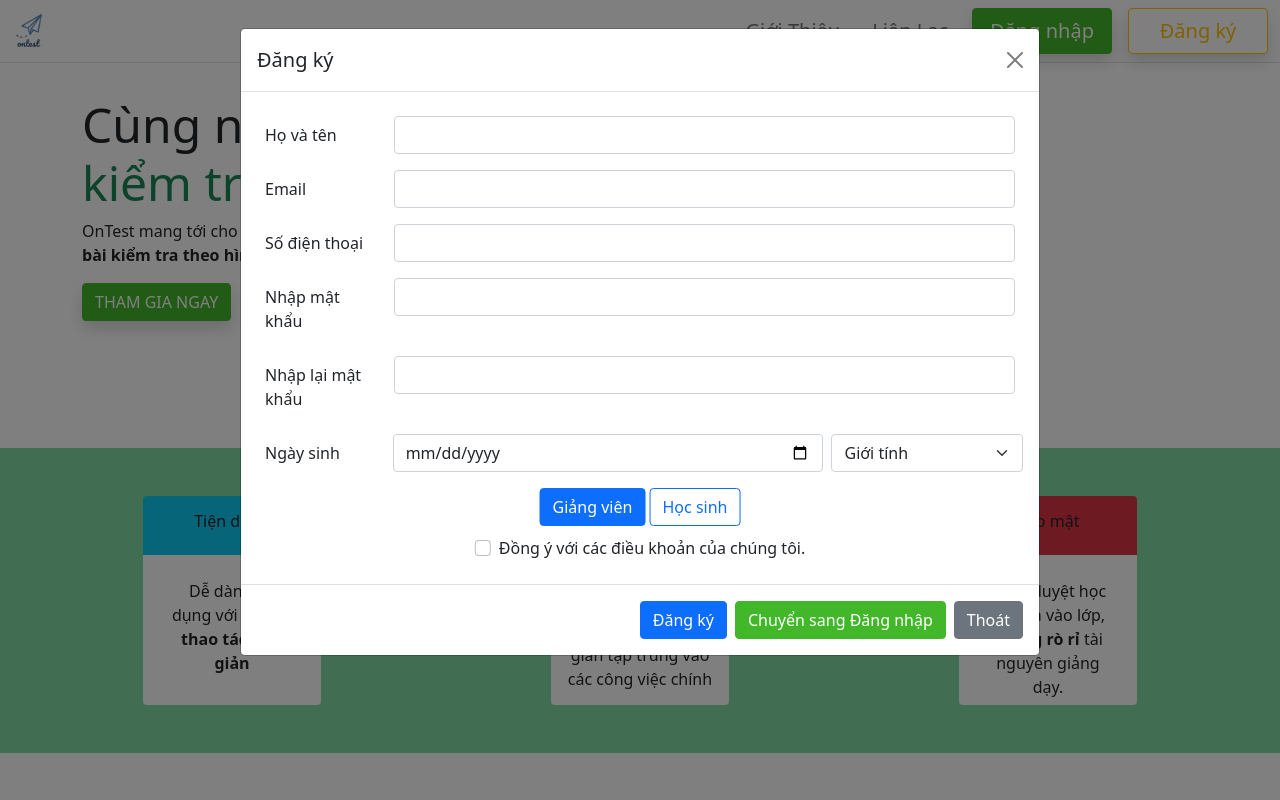
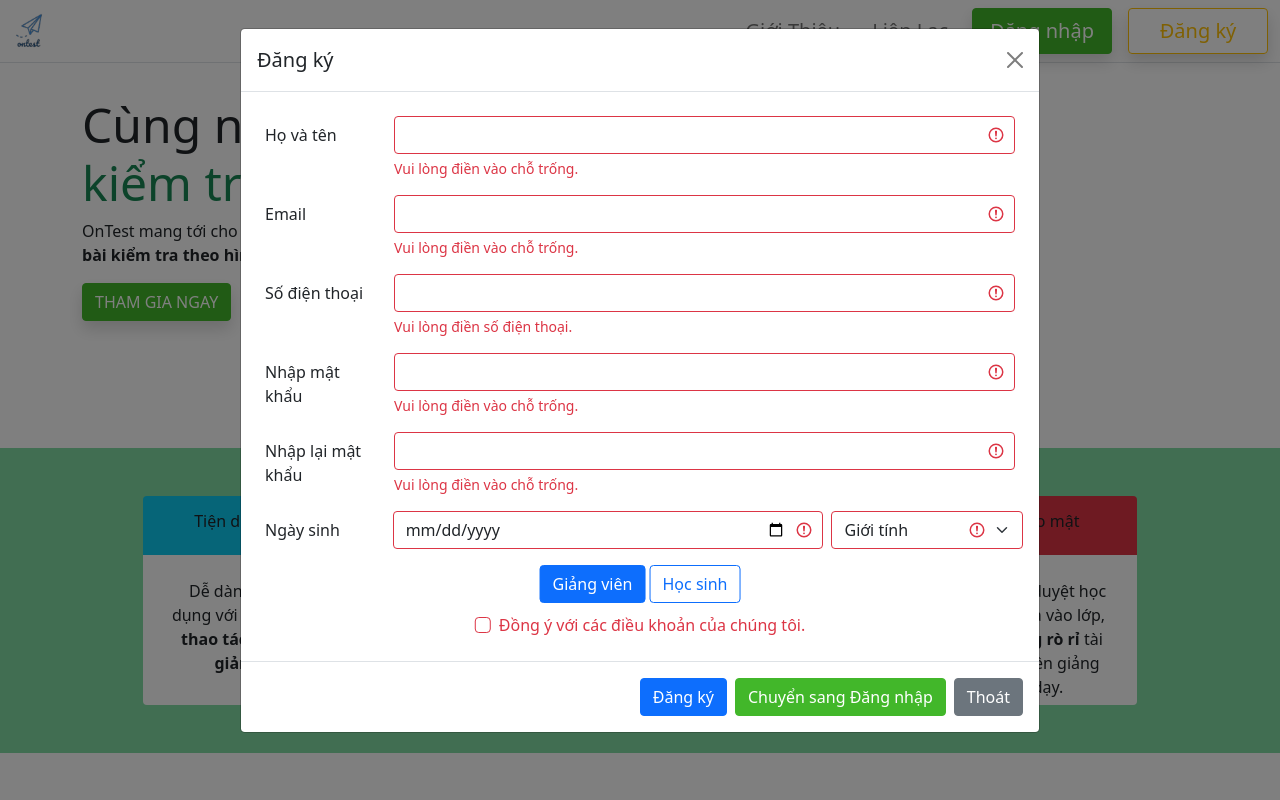
Before and after one commit to nttrung5122/doAnWeb2, a PHP site: page /index.php in a window 1280 px wide, after a click on "Đăng ký". Run offline with PHP 8.4, Linux system fonts and the light colour scheme.

Commit message:
suadangki1

```diff
--- a/View/form/formSignUp.php
+++ b/View/form/formSignUp.php
@@ -21,7 +21,7 @@
             <div class="modal-body">
                 <div class="position-relative p-2">
                     <!-- <div class="mx-auto">Thông tin cá nhân</div> -->
-                    <form class="position-relative" action="">
+                    <form class="position-relative was-validated" action="">
                         <!-- input text -->
                         <?php
                         FormBootstrap::horizontalInputrequired("text", "Họ và tên", "inputTen");
--- a/View/form/form_modules.php
+++ b/View/form/form_modules.php
@@ -12,7 +12,8 @@ class FormBootstrap
         <div class="row mb-3">
             <label for="' . $id . '" class="col-sm-2 col-form-label">' . $labelName . '</label>
             <div class="col-sm-10">
-                <input type="' . $inputType . '" class="form-control" id="' . $id . '">
+                <input type="' . $inputType . '" class="form-control" id="' . $id . '" required>
+                <div class="invalid-feedback">Vui lòng điền số điện thoại.</div>
             </div>
         </div>
         ';
@@ -26,9 +27,10 @@ class FormBootstrap
             <label for="' . $id . '" class="col-sm-2 col-form-label">' . $labelName . '</label>
             <div class="col-sm-10">
                 <input type="' . $inputType . '" class="form-control" id="' . $id . '" required>
+                <div class="valid-feedback"></div>
+                <div class="invalid-feedback">Vui lòng điền vào chỗ trống.</div>
             </div>
-            <div class="valid-feedback"></div>
-            <div class="invalid-feedback">Vui lòng điền vào chỗ trống.</div>
+
         </div>
         ';
     }
```
